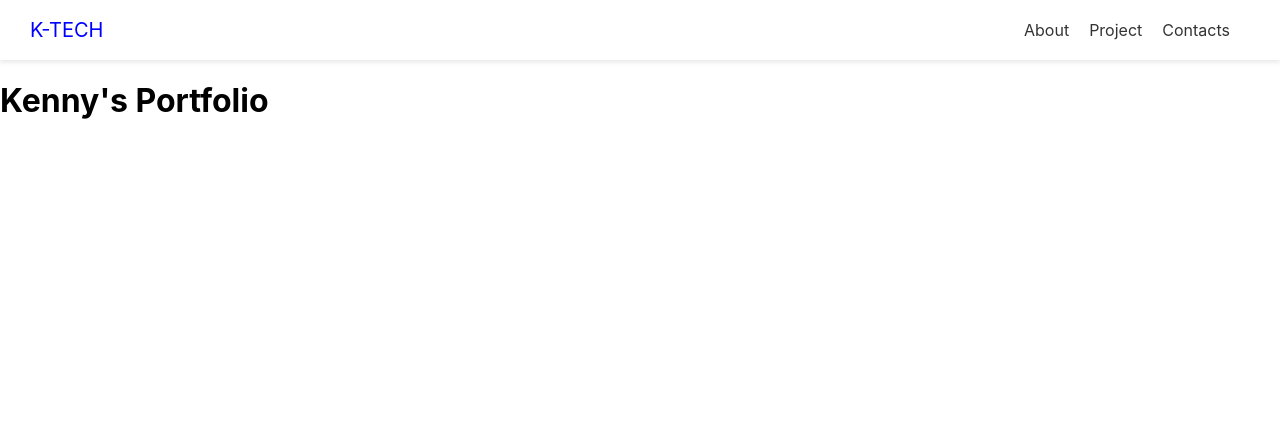
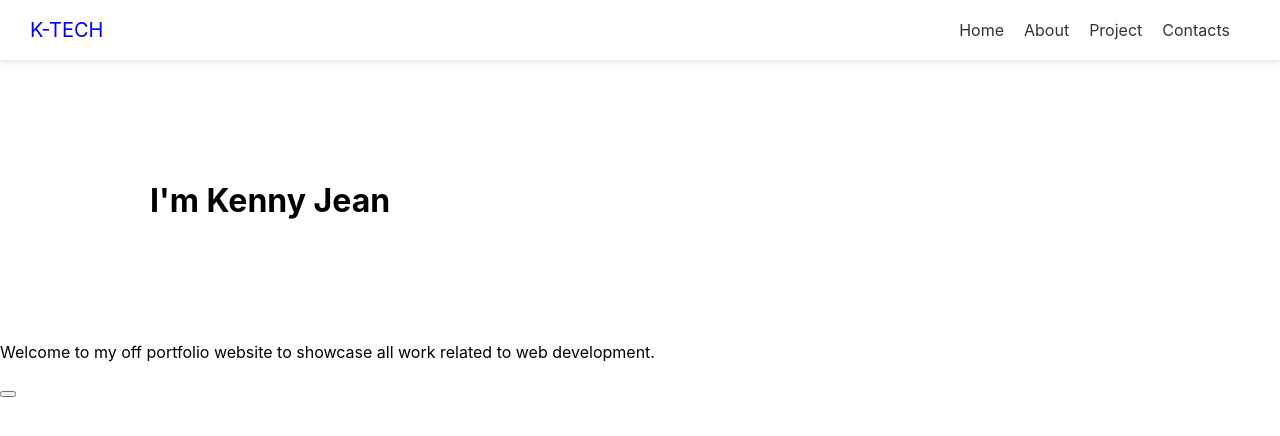
Before and after one commit to K-Tech19/portfolio, a Next.js app: page / in a window 1280 px wide. Shown: the top 436 px of the page. Built offline with nearby package versions, Linux system fonts and the light colour scheme.

Commit message:
footer component complete

```diff
--- a/components/Header.js
+++ b/components/Header.js
@@ -15,6 +15,11 @@ export default function Header() {
 
             <nav>
                 <ul>
+                <li>
+                        <Link href='/'>
+                            <a>Home</a>
+                        </Link>
+                    </li>
                     <li>
                         <Link href='/about'>
                             <a>About</a>
--- a/pages/index.js
+++ b/pages/index.js
@@ -1,6 +1,9 @@
 // import Layout from '../components/Layout'
 import Link from 'next/link'
 import Header from '@/components/Header'
+// import Footer from '@/components/Footer'
+import styles from '@/styles/Welcome.module.css'
+
 
 
 
@@ -9,11 +12,19 @@ export default function Home() {
       <div>
 
        <Header />
-        <h1>Kenny's Portfolio</h1>
+        <h1 className={styles.welcome}>
+          I'm Kenny Jean
+        </h1>
+
+        <p>Welcome to my off portfolio website to showcase all work related to web development.</p>
+        <button>
+
+        </button>
 
 
 
 
+      {/* <Footer/> */}
       </div>
   )
 }
--- a/styles/Home.module.css
+++ b/styles/Home.module.css
@@ -1,4 +1,4 @@
-.container {
+/* .container {
   min-height: 100vh;
   padding: 0 0.5rem;
   display: flex;
@@ -118,4 +118,4 @@
     width: 100%;
     flex-direction: column;
   }
-}
+} */
--- /dev/null
+++ b/styles/Welcome.module.css
@@ -0,0 +1,7 @@
+ .welcome {
+     display: flex;
+     justify-content: flex-start;
+    padding: 100px;
+    padding-left: 150px;
+    margin-right: 210px;
+  }
--- a/styles/globals.css
+++ b/styles/globals.css
@@ -6,9 +6,15 @@ body {
     Ubuntu, Cantarell, Fira Sans, Droid Sans, Helvetica Neue, sans-serif;
 }
 
+
+h1{
+  margin-right: 20px;
+}
+
 a {
   color: inherit;
   text-decoration: none;
+  margin-right: 20px;
 }
 
 * {
```
Also changed, not shown: components/Footer.js (+15 -19 lines).
